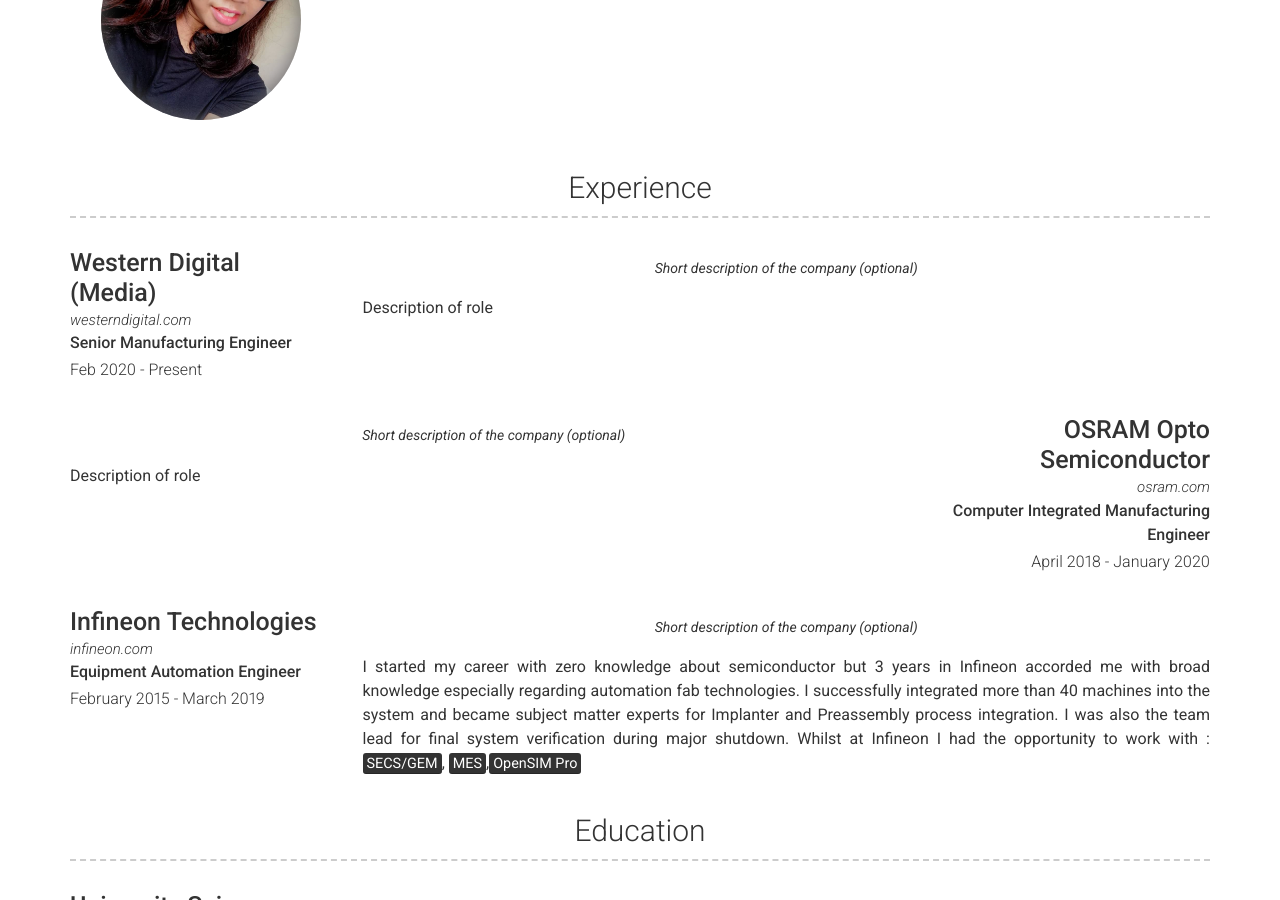
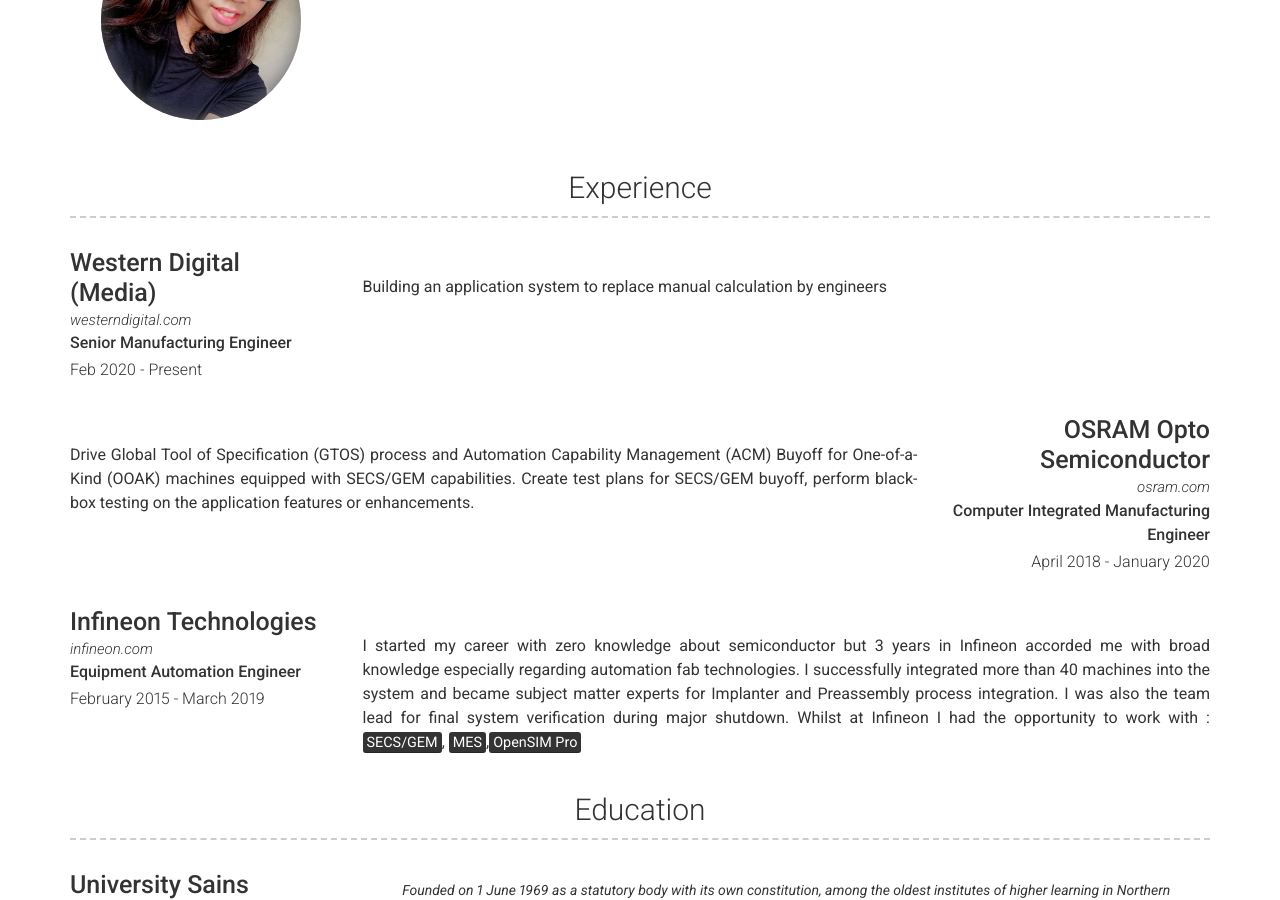
Before and after one commit to mahirahamzah/Resume, a Jekyll site: the page built from index.md, in a window 1280 px wide and 900 px high, scrolled down 359 px. Built offline with Jekyll 4.4.1, drawn with Linux system fonts in a browser that asks for light colours; nearby versions of some CDN libraries.

Commit message:
Update experience.yml

```diff
--- a/_data/experience.yml
+++ b/_data/experience.yml
@@ -5,9 +5,9 @@
   job_title: Senior Manufacturing Engineer
   dates: Feb 2020 - Present
   quote: >
-   Short description of the company (optional)
+
   description: | # this will include new lines to allow paragraphs
-    Description of role
+    Building an application system to replace manual calculation by engineers
 
 # Experience template
 - layout: right
@@ -16,9 +16,10 @@
   job_title: Computer Integrated Manufacturing Engineer
   dates: April 2018 - January 2020
   quote: >
-   Short description of the company (optional)
+
   description: | # this will include new lines to allow paragraphs
-    Description of role
+    Drive Global Tool of Specification (GTOS) process and Automation Capability Management (ACM) Buyoff for One-of-a-Kind (OOAK) machines equipped with SECS/GEM capabilities.
+    Create test plans for SECS/GEM buyoff, perform black-box testing on the application features or enhancements.
 
 # Experience template
 - layout: left
@@ -27,7 +28,7 @@
   job_title: Equipment Automation Engineer
   dates: February 2015 - March 2019
   quote: >
-   Short description of the company (optional)
+
   description: | # this will include new lines to allow paragraphs
     I started my career with zero knowledge about semiconductor but 3 years in Infineon accorded me with broad knowledge especially regarding automation fab technologies.
     I successfully integrated more than 40 machines into the system and became subject matter experts for Implanter and Preassembly process integration. I was also the team lead for final system verification during major shutdown.
```
